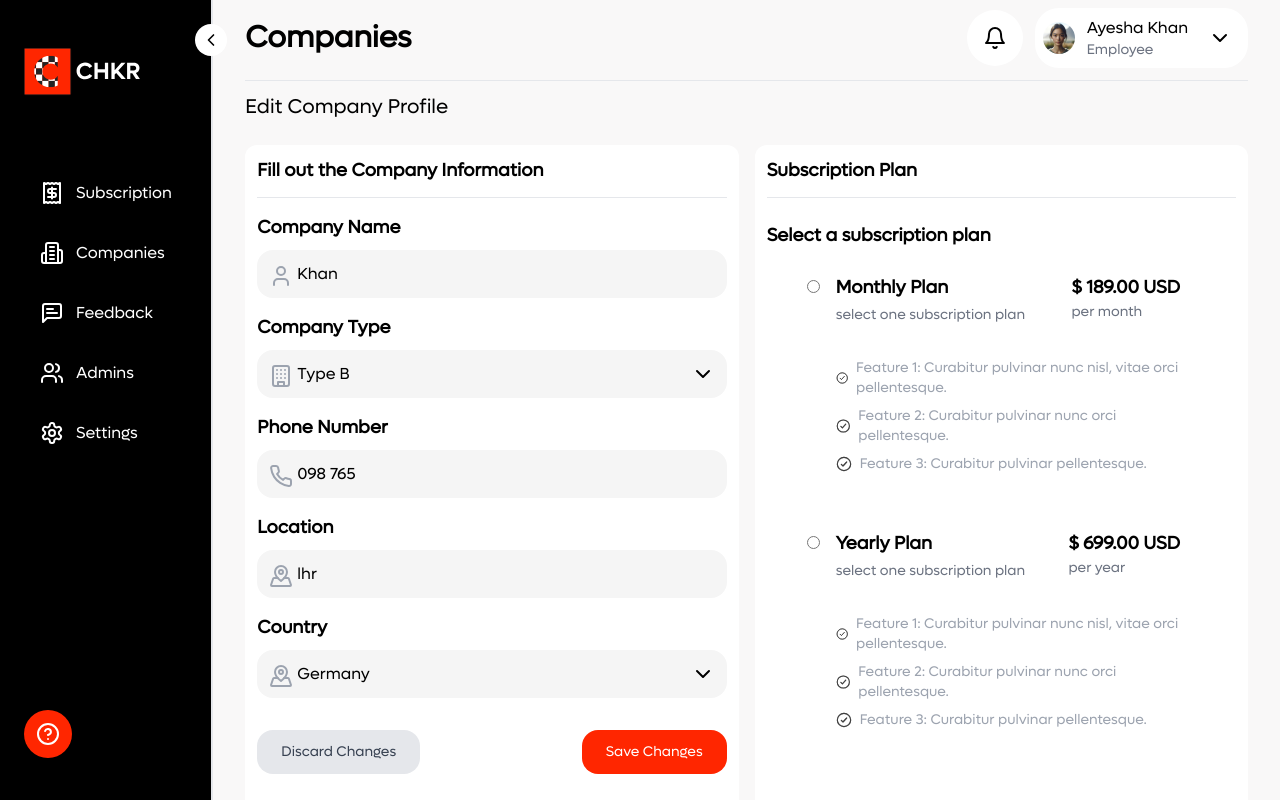
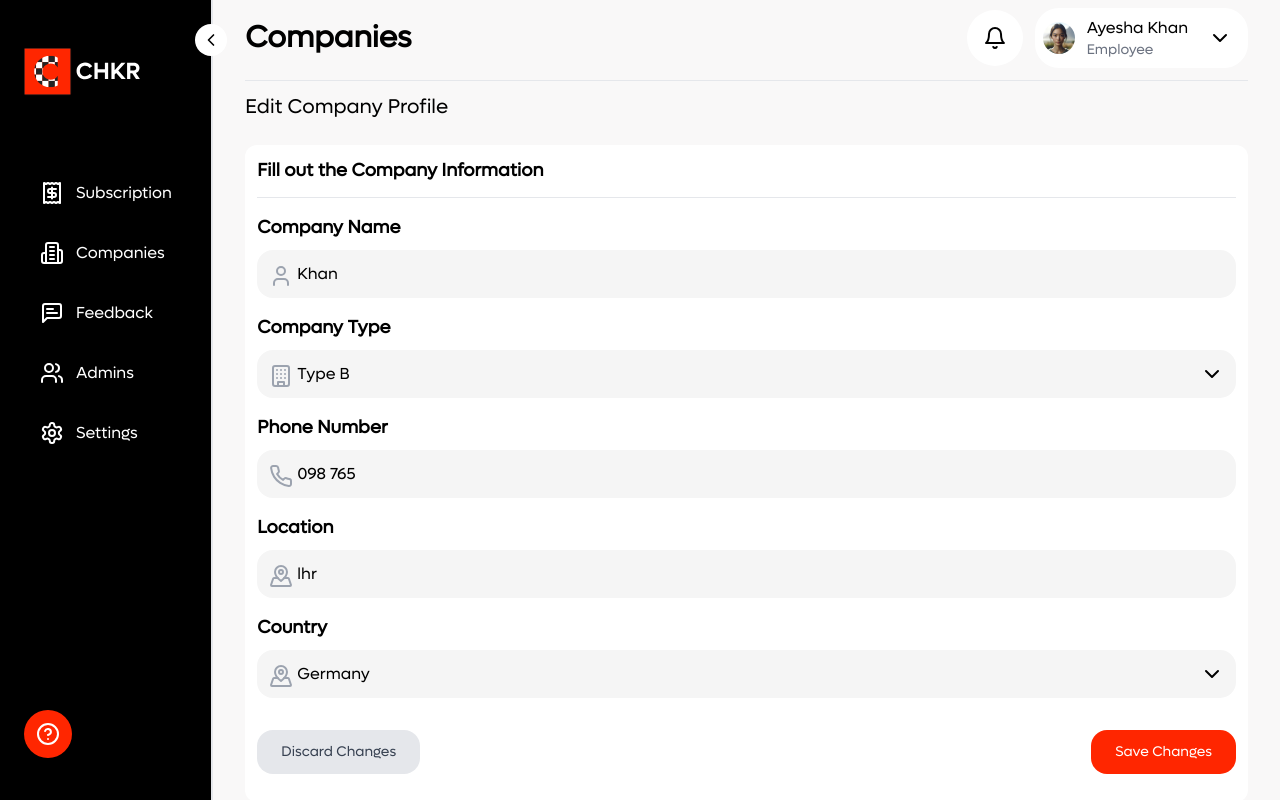
Before and after one commit to abrauf18/chkr, a Next.js app: page /super-admin/companies/editprofile in a window 1280 px wide. Built offline with nearby package versions, Linux system fonts and the light colour scheme.

Commit message:
feat: changed design

```diff
--- a/components/modules/super-admin/companies/card-options.tsx
+++ b/components/modules/super-admin/companies/card-options.tsx
@@ -6,8 +6,7 @@ import {
   DropdownMenuTrigger,
 } from "@/components/ui/dropdown-menu";
 import { cn } from "@/lib/utils";
-import { Delete, EllipsisVertical, Trash2 } from "lucide-react";
-import CompanyDetails from "./company-details-modal";
+import { EllipsisVertical, Trash2 } from "lucide-react";
 import CompanyDetailsModal from "./company-details-modal";
 
 export default function accountDropdown() {
--- a/components/modules/super-admin/companies/companies.tsx
+++ b/components/modules/super-admin/companies/companies.tsx
@@ -2,6 +2,7 @@ import React from 'react';
 import CompanyCard from './company-card';
 import DashboardHeader from '@/components/shared/dashboard-header';
 import CompanyHeader from './company-header';
+import Header from '@/components/shared/header';
 
 const recentlyAddedCompanies = [
   {
@@ -80,7 +81,7 @@ export default function Companies() {
       <CompanyHeader title='List of Companies Onboarded' />
       <div className="flex flex-col gap-4 my-8">
         <h1>Recently added</h1>
-        <div className="grid grid-cols-3 gap-4">
+        <div className="grid xl:grid-cols-3 lg:grid-cols-2 mobile:grid-cols-1 gap-4">
           {recentlyAddedCompanies.map((company, index) => (
             <CompanyCard
               key={index}
@@ -95,7 +96,7 @@ export default function Companies() {
         </div>
 
         <h1>All Companies</h1>
-        <div className="grid grid-cols-3 gap-4">
+        <div className="grid xl:grid-cols-3 lg:grid-cols-2 mobile:grid-cols-1 gap-4">
           {allCompanies.map((company, index) => (
             <CompanyCard
               key={index}
--- a/components/modules/super-admin/companies/company-details.tsx
+++ b/components/modules/super-admin/companies/company-details.tsx
@@ -71,12 +71,7 @@ const CompanyDetails: React.FC<CompanyDetailsProps> = ({
         </div>
       </div>
       <div className="mt-8">
-        <div className='flex justify-between items-center'>
-          <div className="text-lg font-medium text-black">Subscription Plan</div>
-          <button className="bg-transparent text-primary hover:bg-primary hover:text-white font-medium p-3 rounded-2xl border border-primary">
-            Change Plan
-          </button>
-        </div>
+        <div className="text-lg font-medium text-black">Subscription Plan</div>
         <div className="flex items-baseline hover:border-2 p-2 mt-4 text-black hover:rounded-3xl hover:border-primary focus:border-2 focus:border-primary">
           <input
             type="radio"
--- a/components/modules/super-admin/companies/company-header.tsx
+++ b/components/modules/super-admin/companies/company-header.tsx
@@ -9,18 +9,15 @@ interface HeaderProps {
 
 export default function CompanyHeader({ title }: HeaderProps) {
   return (
-    <div className='flex justify-between items-center'>
-      <h1 className='text-xl font-base'>{title}</h1>
-      <div className="flex justify-center items-center gap-2">
-        <Button className="md:w-[90%] w-1/2 bg-white hover:bg-white rounded-3xl p-6 text-sm lg:text-base mobile:hidden">
+    <div className='flex flex-row mobile:flex-col md:justify-between items-center'>
+      <h1 className='flex w-full text-xl font-base'>{title}</h1>
+      <div className="flex md:justify-end gap-1 items-center w-full mobile:mt-2">
+        <Button className=" bg-white hover:bg-white rounded-3xl py-6 text-sm lg:text-base">
           <CalendarDays className='mr-2 w-5 h-5' color='#FF2600' />
-          Joined Date
+          <span>Joined Date</span>
           <ChevronDown className='ml-2' />
         </Button>
         <Filter />
-        <Button>
-          Add new Company
-        </Button>
       </div>
     </div>
   )
--- a/components/modules/super-admin/companies/edit-company-profile.tsx
+++ b/components/modules/super-admin/companies/edit-company-profile.tsx
@@ -14,67 +14,12 @@ export default function EditCompanyProfile() {
       <div className='flex justify-between'>
         <h1 className='text-xl mb-2'>Edit Company Profile</h1>
       </div>
-      <div className='grid lg:grid-cols-2 grid-cols-1 gap-4 my-4'>
+      <div className='grid grid-cols-1 gap-4 my-4'>
         <div className='bg-white rounded-xl p-3'>
           <h1 className='text-lg font-semibold'>Fill out the Company Information</h1>
           <hr className='my-3' />
           <CompanyInformation />
         </div>
-        <div className='bg-white rounded-xl p-3'>
-          <h1 className='text-lg font-semibold'>Subscription Plan</h1>
-          <hr className='my-3' />
-          <p className='mt-6 text-lg font-semibold'>Select a subscription plan</p>
-          <div className="w-full xl:px-8 pt-2 pb-8 gap-6">
-            <div className="flex items-baseline hover:border-2 px-2 hover:rounded-3xl hover:border-primary focus:border-2 focus:border-primary">
-              <input
-                type="radio"
-                placeholder="Monthly Plan"
-                id="montly-plan"
-                value="monthly"
-              // defaultChecked={onboardingData.plan === "monthly"}
-              // {...register("plan")}
-              />
-              <PlanCard
-                title="Monthly Plan"
-                price={189.0}
-                features={[
-                  " Curabitur pulvinar nunc nisl, vitae  orci pellentesque.",
-                  "Curabitur pulvinar nunc orci pellentesque.",
-                  "Curabitur pulvinar  pellentesque.",
-                ]}
-                timePeriod="month"
-              />
-            </div>
-            <div className="flex items-baseline hover:border-2 p-2 hover:rounded-3xl hover:border-primary focus:border-2 focus:border-primary">
-              <input
-                type="radio"
-                placeholder="Yearly Plan"
-                id="yearly-plan"
-                value="yearly"
-              // {...register("plan")}
-              />
-              <PlanCard
-                title="Yearly Plan"
-                price={699.0}
-                features={[
-                  " Curabitur pulvinar nunc nisl, vitae  orci pellentesque.",
-                  "Curabitur pulvinar nunc orci pellentesque.",
-                  "Curabitur pulvinar  pellentesque.",
-                ]}
-                timePeriod="year"
-              />{" "}
-            </div>
-            {/* <p className="text-sm text-red-500">
-              {" "}
-              <ErrorMessage errors={errors} name="plan" />
-            </p> */}
-          </div>
-          <div className='flex justify-end'>
-            <Button className='text-white rounded-2xl px-6 py-3'>
-              Upgrade Plan
-            </Button>
-          </div>
-        </div>
       </div>
     </>
   )
--- a/components/shared/filter.tsx
+++ b/components/shared/filter.tsx
@@ -32,7 +32,7 @@ export default function Filter() {
           open && "border-white/40"
         )}
       >
-        Filter
+        <span>Filter</span>
         <ChevronDown className='w-4 h-4' />
       </DropdownMenuTrigger>
       <DropdownMenuContent className='flex flex-col gap-1 mt-2 bg-white p-3 border z-[10] menu-shadow rounded-[16px]'>
```
